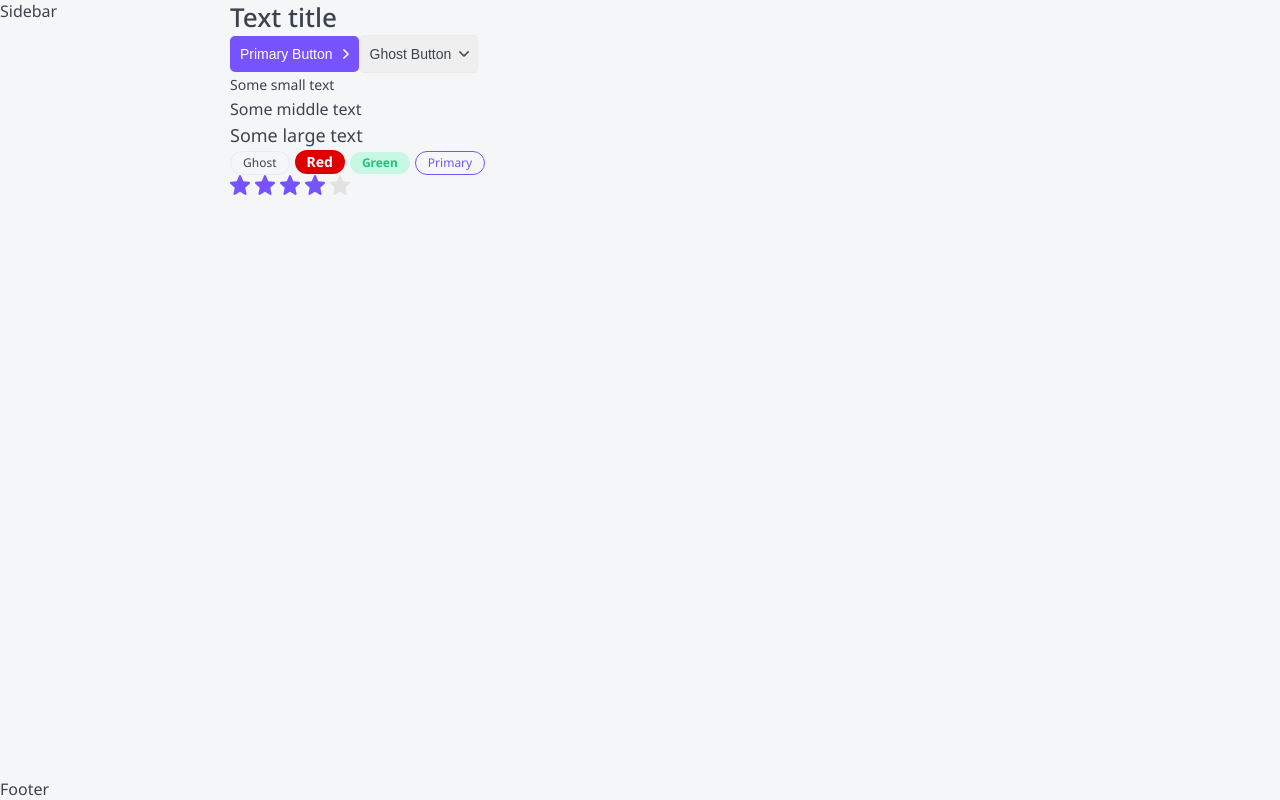
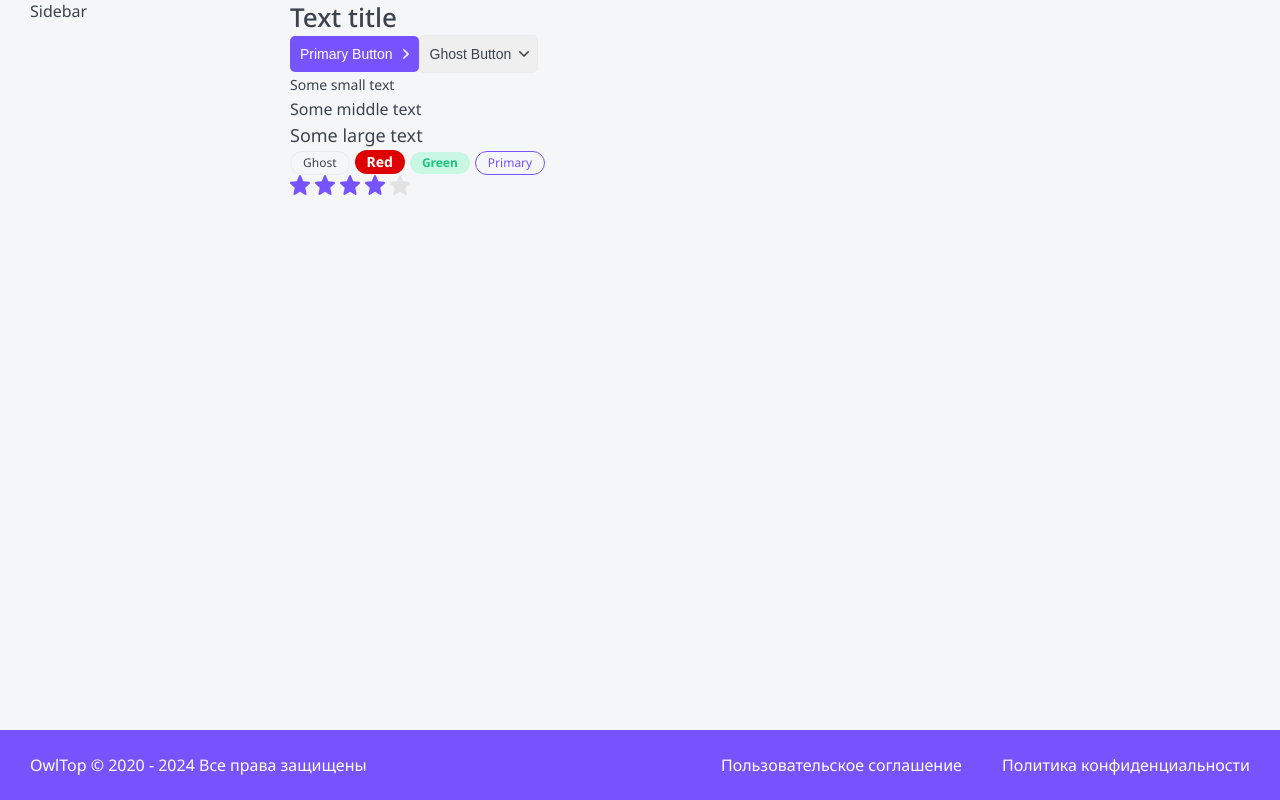
Before and after one commit to creativeden/top-app, a Next.js app: page / in a window 1280 px wide. Built offline with nearby package versions, Linux system fonts and the light colour scheme.

Commit message:
Lesson - 74

```diff
--- a/layout/Footer/Footer.module.css
+++ b/layout/Footer/Footer.module.css
@@ -0,0 +1,20 @@
+.footer {
+    display: grid;
+    grid-template-columns: 1fr auto auto;
+    gap: 10px 40px;
+    background: var(--primary);
+    padding: 25px 30px;
+    color: var(--white);
+    font-size: 16px;
+    line-height: 20px;
+}
+
+.footer a:hover {
+    color: var(--gray-light);
+}
+
+@media (max-width: 767px) {
+    .footer {
+        grid-template-columns: 1fr;
+    }
+}
--- a/layout/Footer/Footer.tsx
+++ b/layout/Footer/Footer.tsx
@@ -1,10 +1,14 @@
 import { FooterProps } from './Footer.props'
 import styles from './Footer.module.css'
+import cn from 'classnames'
+import { format } from 'date-fns'
 
-export const Footer = ({ ...props }: FooterProps): JSX.Element => {
+export const Footer = ({ className, ...props }: FooterProps): JSX.Element => {
     return (
-        <div {...props}>
-            Footer
-        </div>
+        <footer className={cn(className, styles.footer)} {...props}>
+            <div>OwlTop &copy; 2020 - {format(new Date(), 'yyyy')} Все права защищены</div>
+            <a href="#" target='_blank'>Пользовательское соглашение</a>
+            <a href="#" target='_blank'>Политика конфиденциальности</a>
+        </footer>
     )
 }
--- a/layout/Layout.module.css
+++ b/layout/Layout.module.css
@@ -3,6 +3,7 @@
     grid-template-columns: auto 230px minmax(320px, 1200px) auto;
     grid-template-rows: auto 1fr auto;
     min-height: 100vh;
+    gap: 0 30px;
     grid-template-areas:
     ". header header ."
     ". sidebar body ."
--- a/package.json
+++ b/package.json
@@ -13,6 +13,7 @@
     "@types/react": "18.3.3",
     "@types/react-dom": "18.3.0",
     "classnames": "^2.5.1",
+    "date-fns": "^3.6.0",
     "eslint": "8.57.0",
     "eslint-config-next": "14.2.3",
     "next": "14.2.3",
```
Also changed, not shown: 1 other file (tests, documents, lock files or other folders).
